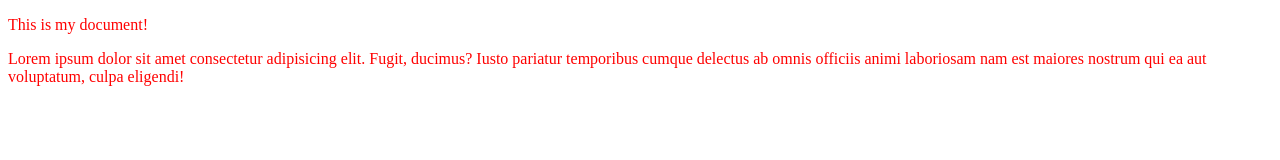
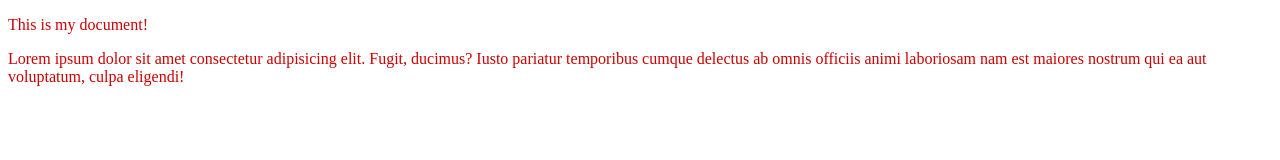
Before and after one commit to evalarumbe/website-boilerplate, a plain HTML site: page index.html in a window 1280 px wide. Drawn offline with Linux system fonts and the light colour scheme.

Commit message:
change to darker red

```diff
--- a/index.html
+++ b/index.html
@@ -8,7 +8,7 @@
     <title>My Document</title>
     <style>
         p {
-            color: red;
+            color: #c00;
         }
     </style>
 </head>
```
